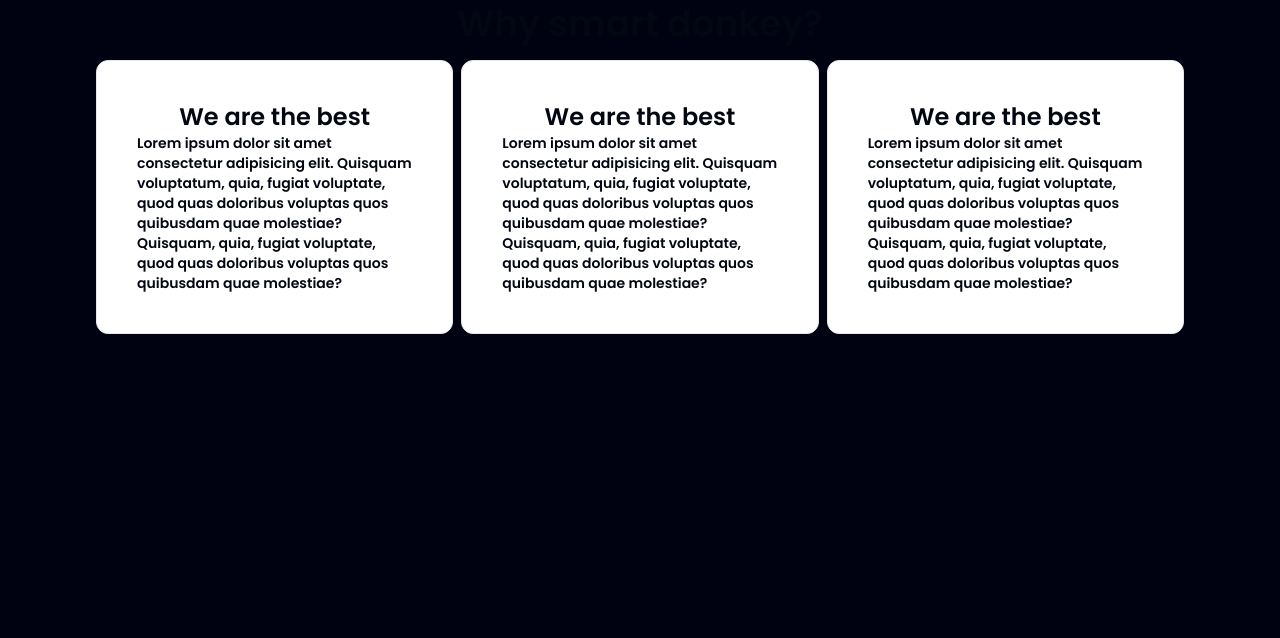
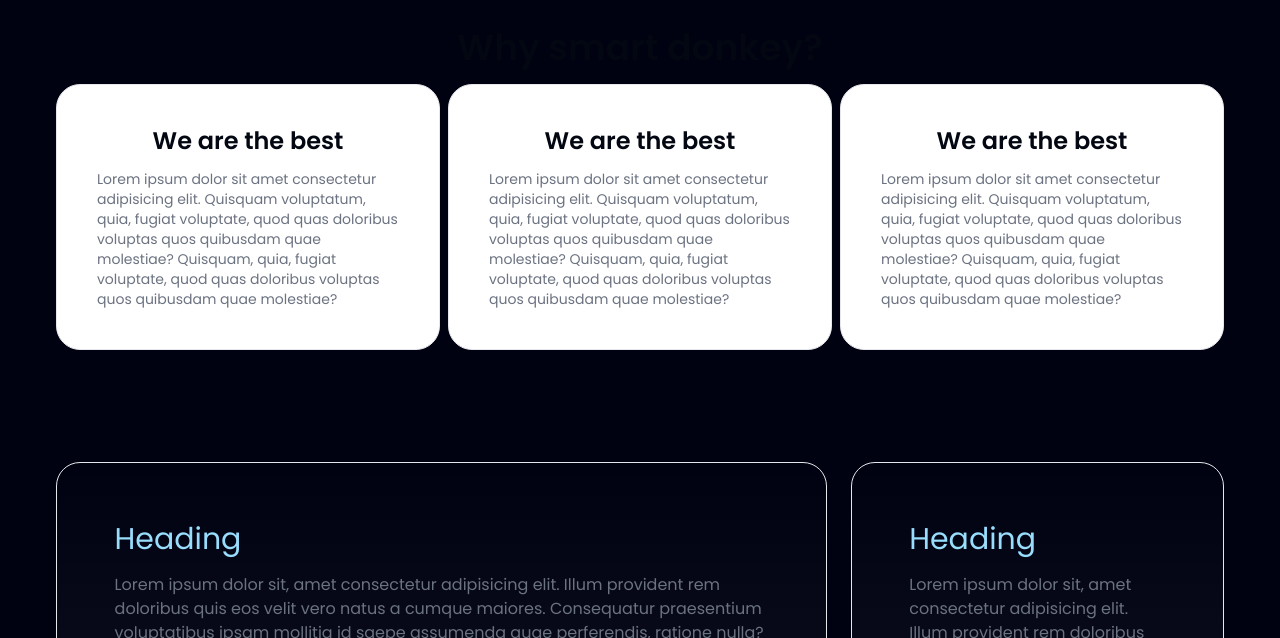
Before and after one commit to Faizanahmedsy/smart-donkey-v4, a Next.js app: page / in a window 1280 px wide. Shown: the part 762-1400 px from the top of the page. Built offline with nearby package versions, Linux system fonts and the light colour scheme.

Commit message:
style: made better looking why us section cards

```diff
--- a/components/modules/BentoGrid.jsx
+++ b/components/modules/BentoGrid.jsx
@@ -4,7 +4,7 @@ const BentoGrid = () => {
   return (
     <>
       <div className="p-14">
-        <div className="grid grid-cols-3  gap-6">
+        <div className="grid grid-cols-3 gap-6">
           <div className="col-span-2 rounded-3xl  border border-transparent-white  bg-glass-gradient p-14 md:p-[3.6rem]">
             <p className="text-3xl text-primary pb-4">Heading</p>
             <p className="text-md text-muted-foreground">
--- a/components/modules/WhyUs.jsx
+++ b/components/modules/WhyUs.jsx
@@ -5,32 +5,32 @@ import { UiWrapper } from "../shared";
 
 const WhyUs = () => {
   return (
-    <UiWrapper>
-      <div className="flex flex-col items-center p-4 w-full gap-4 font-bold">
+    <div className="p-14">
+      <div className="flex flex-col items-center  w-full gap-4">
         <h2 className={cn("text-4xl font-bold")}>Why smart donkey?</h2>
 
         <div className="grid grid-cols-3 gap-2">
-          <Card className="flex flex-col items-center justify-center p-10">
-            <h3 className="text-2xl font-bold">We are the best</h3>
-            <p className="text-sm">
+          <Card className="flex flex-col items-center justify-center p-10 rounded-3xl ">
+            <h3 className="text-2xl font-bold pb-3">We are the best</h3>
+            <p className="text-sm text-muted-foreground">
               Lorem ipsum dolor sit amet consectetur adipisicing elit. Quisquam
               voluptatum, quia, fugiat voluptate, quod quas doloribus voluptas
               quos quibusdam quae molestiae? Quisquam, quia, fugiat voluptate,
               quod quas doloribus voluptas quos quibusdam quae molestiae?
             </p>
           </Card>
-          <Card className="flex flex-col items-center justify-center p-10">
-            <h3 className="text-2xl font-bold">We are the best</h3>
-            <p className="text-sm">
+          <Card className="flex flex-col items-center justify-center p-10 rounded-3xl ">
+            <h3 className="text-2xl font-bold pb-3">We are the best</h3>
+            <p className="text-sm text-muted-foreground">
               Lorem ipsum dolor sit amet consectetur adipisicing elit. Quisquam
               voluptatum, quia, fugiat voluptate, quod quas doloribus voluptas
               quos quibusdam quae molestiae? Quisquam, quia, fugiat voluptate,
               quod quas doloribus voluptas quos quibusdam quae molestiae?
             </p>
           </Card>
-          <Card className="flex flex-col items-center justify-center p-10">
-            <h3 className="text-2xl font-bold">We are the best</h3>
-            <p className="text-sm">
+          <Card className="flex flex-col items-center justify-center p-10 rounded-3xl ">
+            <h3 className="text-2xl font-bold pb-3">We are the best</h3>
+            <p className="text-sm text-muted-foreground">
               Lorem ipsum dolor sit amet consectetur adipisicing elit. Quisquam
               voluptatum, quia, fugiat voluptate, quod quas doloribus voluptas
               quos quibusdam quae molestiae? Quisquam, quia, fugiat voluptate,
@@ -39,7 +39,7 @@ const WhyUs = () => {
           </Card>
         </div>
       </div>
-    </UiWrapper>
+    </div>
   );
 };
 
```
